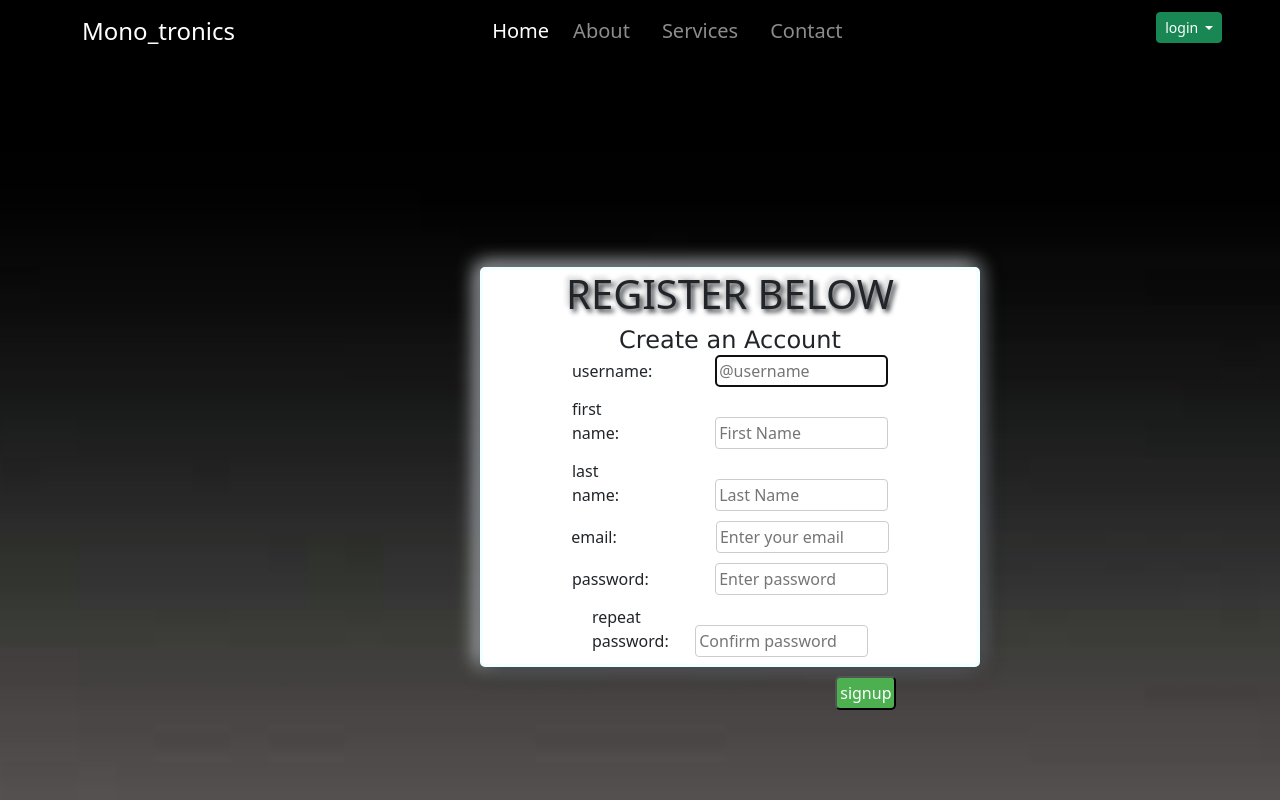
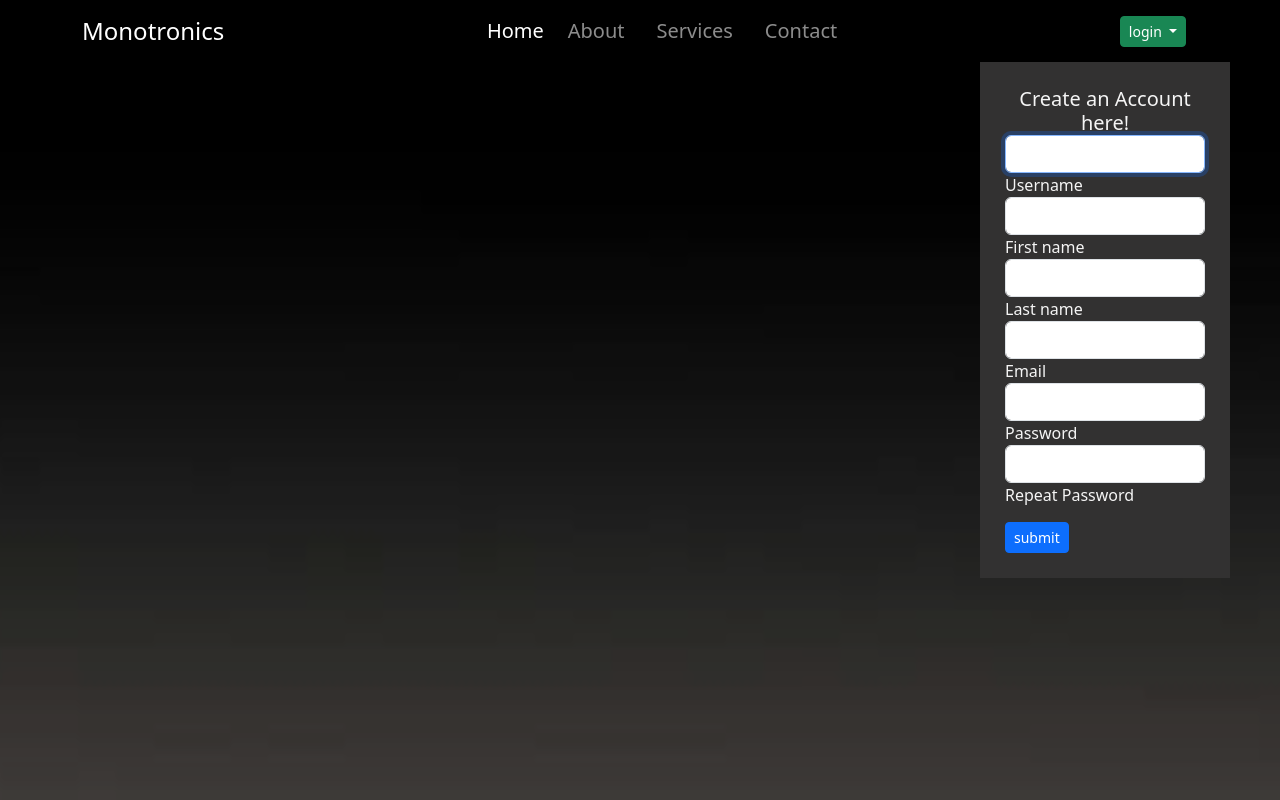
Before and after one commit to monojoshua/git, a Django app: page /register in a window 1280 px wide. Run offline with Django 4.2, Linux system fonts and the light colour scheme; some libraries are stand-ins or nearby versions.

Commit message:
register page

```diff
--- a/register/authentication/views.py
+++ b/register/authentication/views.py
@@ -11,12 +11,12 @@ from django.contrib import messages
 # Create your views here.
 
 class RegistrationForm(UserCreationForm):
-    username = forms.CharField(widget=forms.TextInput(attrs={'placeholder': '@username', 'min_length': '5'}))
-    first_name = forms.CharField(widget=forms.TextInput(attrs={'placeholder': 'First Name'}))
-    last_name = forms.CharField(widget=forms.TextInput(attrs={'placeholder': 'Last Name'}))
-    password1 = forms.CharField(widget=forms.PasswordInput(attrs={'placeholder': 'Enter password'}))
-    password2 = forms.CharField(widget=forms.PasswordInput(attrs={'placeholder': 'Confirm password'}))
-    email = forms.EmailField(widget=forms.TextInput(attrs={'placeholder': 'Enter your email'}))
+    username = forms.CharField(widget=forms.TextInput(attrs={'min_length': '5', 'class': 'form-control', 'id': 'username'}))
+    first_name = forms.CharField(widget=forms.TextInput(attrs={'class': 'form-control', 'id': 'first_name'}))
+    last_name = forms.CharField(widget=forms.TextInput(attrs={'class': 'form-control', 'id': 'last_name'}))
+    password1 = forms.CharField(widget=forms.PasswordInput(attrs={'class': 'form-control', 'id':'password1'}))
+    password2 = forms.CharField(widget=forms.PasswordInput(attrs={'class': 'form-control', 'id':'password2'}))
+    email = forms.EmailField(widget=forms.TextInput(attrs={'class': 'form-control', 'id':'email'}))
 
     class Meta:
         model = User
--- a/register/one/settings.py
+++ b/register/one/settings.py
@@ -38,6 +38,7 @@ INSTALLED_APPS = [
     'django.contrib.sessions',
     'django.contrib.messages',
     'django.contrib.staticfiles',
+    'widget_tweaks',
 
 ]
 
--- a/register/static/reg.css
+++ /dev/null
@@ -1,92 +0,0 @@
-h1{
-    text-align: center;
-    text-shadow: 3px 3px 5px, -3px -3px 5px rgb(211, 211, 211);
-}
-h5{
-    text-align: center;
-    font-family: 'Lucida Sans', 'Lucida Sans Regular', 'Lucida Grande', 'Lucida Sans Unicode', Geneva, Verdana, sans-serif;
-    font-weight: 200;
-    font-size: 20px;
-    color: #012970;
-}
-p{
-    text-align: center;
-}
-body{
-    background-color: hsl(220, 100%, 98%);
-}
-#box{
-    width: 500px;
-    height: 400px;
-    background-color: #ffffff;
-    border-style: solid;
-    border-width: 3px ;
-    border-color: azure;
-    border-radius: 5px;
-    box-shadow: 3px 3px 20px , -3px -3px 20px #f6f9ff;
-    margin-top: 16%;
-    margin-left: 37.5%;
-
-
-}
-form{
-    text-align: center;
-}
-
-
-h2 {
-    text-align: center;
-}
-
-
-input, button {
-    margin-bottom: 8px;
-}
-form {
-    display: contents;
-    flex-direction: column;
-}
-label{
-    text-align: left;
-    max-width: 14%;
-}
-input{
-    display: inline-block;
-    width: 35%;
-    padding: 3px;
-    margin-bottom: 10px;
-    border: 1px solid #ccc;
-    border-radius: 4px;
-    box-sizing: border-box;
-}
-input#id_username{
-    margin-left: 70px;
-}
-input#id_last_name{
-    margin-left: 70px;
-}
-input#id_first_name{
-    margin-left: 70px;
-}
-input#id_email{
-    margin-left: 95px;
-}
-input#id_password1{
-    margin-left: 70px;
-}
-input#id_password2{
-    margin-left: 30px;
-}
-
-
-
-
-button {
-    background-color: #4caf50;
-    color: #fff;
-    border-radius: 5px;
-    padding: 3px;
-    cursor: pointer;
-    margin-left: 55%;
-    margin-top: 2%;
-}
--- a/register/templates/authentication/nav.html
+++ b/register/templates/authentication/nav.html
@@ -9,6 +9,8 @@
     <link href="https://cdn.jsdelivr.net/npm/bootstrap@5.3.2/dist/css/bootstrap.min.css" rel="stylesheet" integrity="sha384-T3c6CoIi6uLrA9TneNEoa7RxnatzjcDSCmG1MXxSR1GAsXEV/Dwwykc2MPK8M2HN" crossorigin="anonymous">
     <link rel="stylesheet" href="{%static 'welcome.css'%}">
     <link rel="stylesheet" href="https://cdnjs.cloudflare.com/ajax/libs/font-awesome/6.5.1/css/all.min.css" integrity="sha512-DTOQO9RWCH3ppGqcWaEA1BIZOC6xxalwEsw9c2QQeAIftl+Vegovlnee1c9QX4TctnWMn13TZye+giMm8e2LwA==" crossorigin="anonymous" referrerpolicy="no-referrer" />
+    <script src="https://code.jquery.com/jquery-3.6.0.min.js"></script>
+
     {%block style%}
 
     {%endblock%}
@@ -16,10 +18,10 @@
 
 <body class="vh-100 overflow-hidden">
     <!--nav bar-->
-    <nav class="navbar navbar-expand-lg navbar-dark bg-transparent">
+    <nav class="navbar navbar-expand-lg navbar-dark bg-transparent d-flex justify-content-evenly">
         <div class="container">
             <!--logo-->
-          <a class="navbar-brand fs-4" href="#">Mono_tronics</a>
+          <a class="navbar-brand fs-4" href="#">Monotronics</a>
           <!--toggle btn-->
           <button class="navbar-toggler shadow-none border-0" type="button" data-bs-toggle="offcanvas" data-bs-target="#offcanvasNavbar" aria-controls="offcanvasNavbar" aria-label="Toggle navigation">
             <span class="navbar-toggler-icon"></span>
@@ -30,7 +32,7 @@
           <div class="sidebar offcanvas offcanvas-start" tabindex="-1" id="offcanvasNavbar" aria-labelledby="offcanvasNavbarLabel">
             <!--sidebar header-->
             <div class="offcanvas-header text-white border-bottom">
-              <h5 class="offcanvas-title" id="offcanvasNavbarLabel">Mono_tronics</h5>
+              <h5 class="offcanvas-title" id="offcanvasNavbarLabel">Monotronics</h5>
               <button type="button" class="btn-close-white shadow-none" data-bs-dismiss="offcanvas" aria-label="Close"></button>
             </div>
             <!--sidebar body-->
@@ -52,14 +54,14 @@
               </ul>
               <!--login/ sign up-->
               {% block logs%}
-              <div class="d-flex flex-column flex-lg-row justify-content-center align-items-center gap-3 ">
-                <div class="container">
+              <div class="d-flex flex-column flex-lg-row justify-content-end align-items-center gap-1 ">
+                <div class="container-fluid">
                 <div class="dropdown">
                   <button type="button" class="btn btn-success btn-sm dropdown-toggle"
-                  data-bs-toggle="dropdown" aria-expanded="false" data-bs-auto-close="outeside">login
+                  data-bs-toggle="dropdown" aria-expanded="true" data-bs-auto-close="outeside">login
                   </button>
                     <form method="post" action="{% url 'login' %}"
-                    class="dropdown-menu dropdown-menu-dark p-3" style="width: 250px; right: 50px; height: 300px;">
+                    class="dropdown-menu dropdown-menu-dark p-3" style=" right: 25px; left: 0px; height: 300px; ">
                       {%csrf_token%}
                       {{ login_form.as_p }}
 
--- a/register/templates/authentication/register.html
+++ b/register/templates/authentication/register.html
@@ -1,7 +1,9 @@
 {% extends 'authentication/nav.html' %}
+{%load widget_tweaks %}
 {%load static%}
 {%block style%}
-    <link rel="stylesheet" href="{%static 'reg.css'%}">
+    <script src="https://code.jquery.com/jquery-3.6.0.min.js"></script>
+    <link rel="stylesheet" href="{%static 'form.css'%}">
 {%endblock%}
 {% block title%}sign up{%endblock%}
 {%block content%}
@@ -9,31 +11,53 @@
 <h5>{{message}}</h5>
 {% endfor %}
 <div id="box">
-    <h1>REGISTER BELOW</h1>
-    <h5 class="card-title text-center pb-0 fs-4">Create an Account</h5>
-    <form method="POST" action="{% url 'register' %}">
+    <form method="POST" action="{% url 'register' %}" style="color: whitesmoke; background-color: rgb(50, 49, 49);
+    height: fit-content; padding: 25px;">
         {%csrf_token%}
         <div>
-        <span><label for="username">username: </label></span>
-        {{form.username}}<br>
-        <span><label for="first_name">first name: </label></span>
-        {{form.first_name}}<br>
-        <span><label for="last_name">last name: </label></span>
-        {{form.last_name}}<br>
-        <!--<input type="text" id="username" name="username" placeholder="username" maxlength="15" required>-->
-        <span><label for="email">email:</label></span>
-        {{form.email}}<br>
-        <!--<input type="email" id="email" name='email' placeholder="email" required>-->
-        <span><label for="password1">password: </label></span>
-        {{form.password1}}<br>
-        <!--<input type="password" id="password" name="password" placeholder="password" minlength="8" maxlength="20" required>-->
-        <span><label for="password2">repeat password: </label></span>
-        {{form.password2}}<br>
+        <h6 class="card-title text-center pb-0 fs-5">Create an Account here!</h6>
+        <div class="form-group">
+            {{form.username}}
+            <label for="username">Username </label>
+        </div>
+
+        <div class="form-group">
+        {{form.first_name}}
+        <label for="first_name">First name </label>
+        </div>
+
+        <div class="form-group">
+        {{form.last_name}}
+        <label for="last_name">Last name </label>
+        </div>
+
+        <div class="form-group">
+                    <!--<input type="text" id="username" name="username" placeholder="username" maxlength="15" required>-->
+        {{form.email}}
+        <label for="email">Email</label>
+        </div>
+
+        <div class="form-group">
+                    <!--<input type="email" id="email" name='email' placeholder="email" required>-->
+        {{form.password1}}
+        <label for="password1">Password </label>
+        </div>
+
+        <div class="form-group">
+                    <!--<input type="password" id="password" name="password" placeholder="password" minlength="8" maxlength="20" required>-->
+        {{form.password2}}
+        <label for="password2">Repeat Password </label>
+        </div>
+
+
         <!--<input type="password" id="repassword" name="repassword" placeholder="repeat password" minlength="8" maxlength="20" required>-->
-    <div id="button">
-        <button type="submit" id="btn">signup</button>
+    <div id="button" class="form-group" style="margin-top: 15px;">
+        <button type="submit" id="btn" class="btn btn-primary btn-sm">submit</button>
     </div>
         </div>
     </form>
 </div>
+<script src="https://cdn.jsdelivr.net/npm/@popperjs/core@2.11.8/dist/umd/popper.min.js" integrity="sha384-I7E8VVD/ismYTF4hNIPjVp/Zjvgyol6VFvRkX/vR+Vc4jQkC+hVqc2pM8ODewa9r" crossorigin="anonymous"></script>
+<script src="https://cdn.jsdelivr.net/npm/bootstrap@5.3.3/dist/js/bootstrap.min.js" integrity="sha384-0pUGZvbkm6XF6gxjEnlmuGrJXVbNuzT9qBBavbLwCsOGabYfZo0T0to5eqruptLy" crossorigin="anonymous"></script>
+<script type="text/javascript" src="{% static 'register.js' %}"></script>
 {%endblock%}
--- a/register/templates/authentication/welcome.html
+++ b/register/templates/authentication/welcome.html
@@ -11,7 +11,7 @@
               <div class="carousel-caption top-0 mt-4">
                 <div class="w-100 d-flex flex-column mt-5 text-capitalize fw-bolder
                             justify-content-center align-items-center text-white fs-1">
-            <h1 style="font-size: 2em;"> Welcome to Mono_tronics</h1>
+            <h1 style="font-size: 2em;"> Welcome to Monotronics</h1>
             <h1 style="font-size: 1.3em;">Electronic Giants in Tanzania</h1>
       </div>
               </div>
@@ -21,7 +21,7 @@
               <div class="carousel-caption top-0 mt-4">
                 <div class="w-100 d-flex flex-column mt-5 text-capitalize fw-bolder
                             justify-content-center align-items-center text-white fs-1">
-            <h1 style="font-size: 2em;"> Welcome to Mono_tronics</h1>
+            <h1 style="font-size: 2em;"> Welcome to Monotronics</h1>
             <h1 style="font-size: 1.3em;">Electronic Giants in Tanzania</h1>
       </div>
               </div>
@@ -31,7 +31,7 @@
               <div class="carousel-caption top-0 mt-4">
                 <div class="w-100 d-flex flex-column mt-5 text-capitalize fw-bolder
                             justify-content-center align-items-center text-white fs-1">
-            <h1 style="font-size: 2em;"> Welcome to Mono_tronics</h1>
+            <h1 style="font-size: 2em;"> Welcome to Monotronics</h1>
             <h1 style="font-size: 1.3em;">Electronic Giants in Tanzania</h1>
       </div>
               </div>
```
